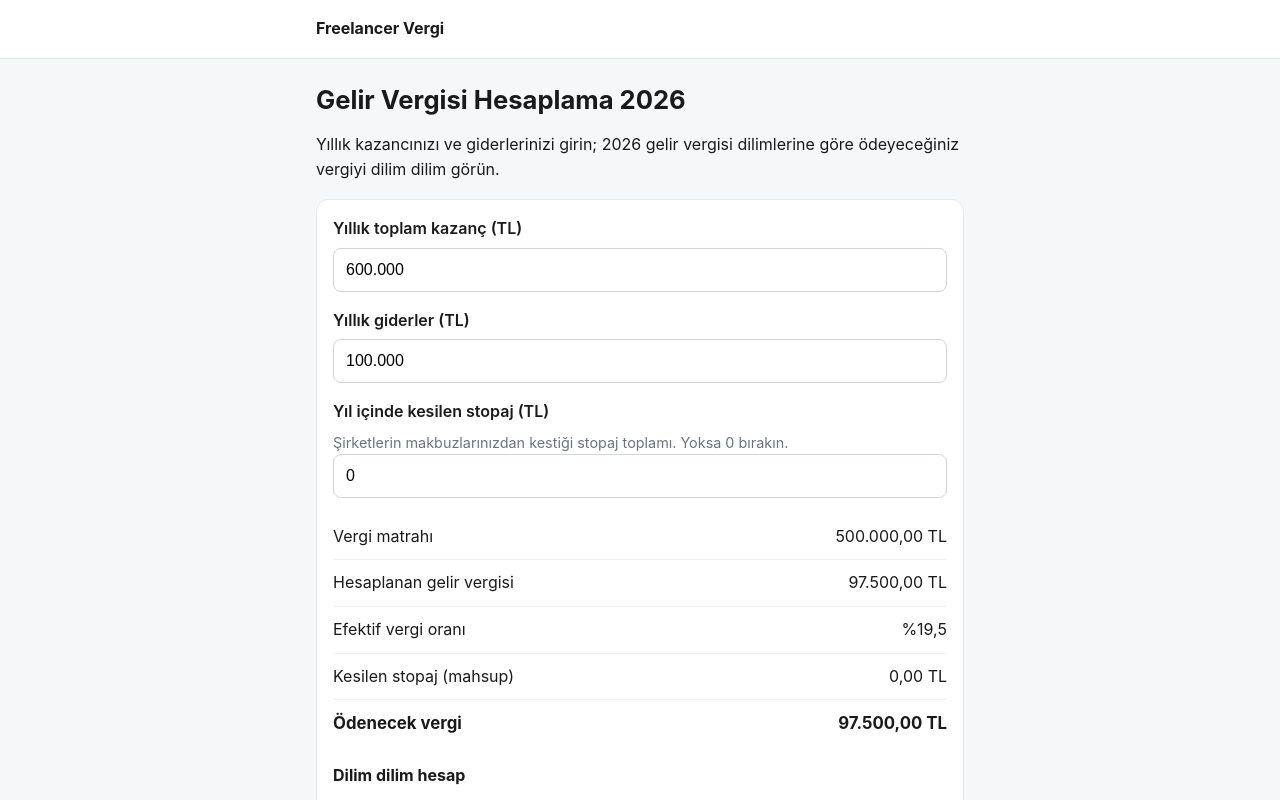
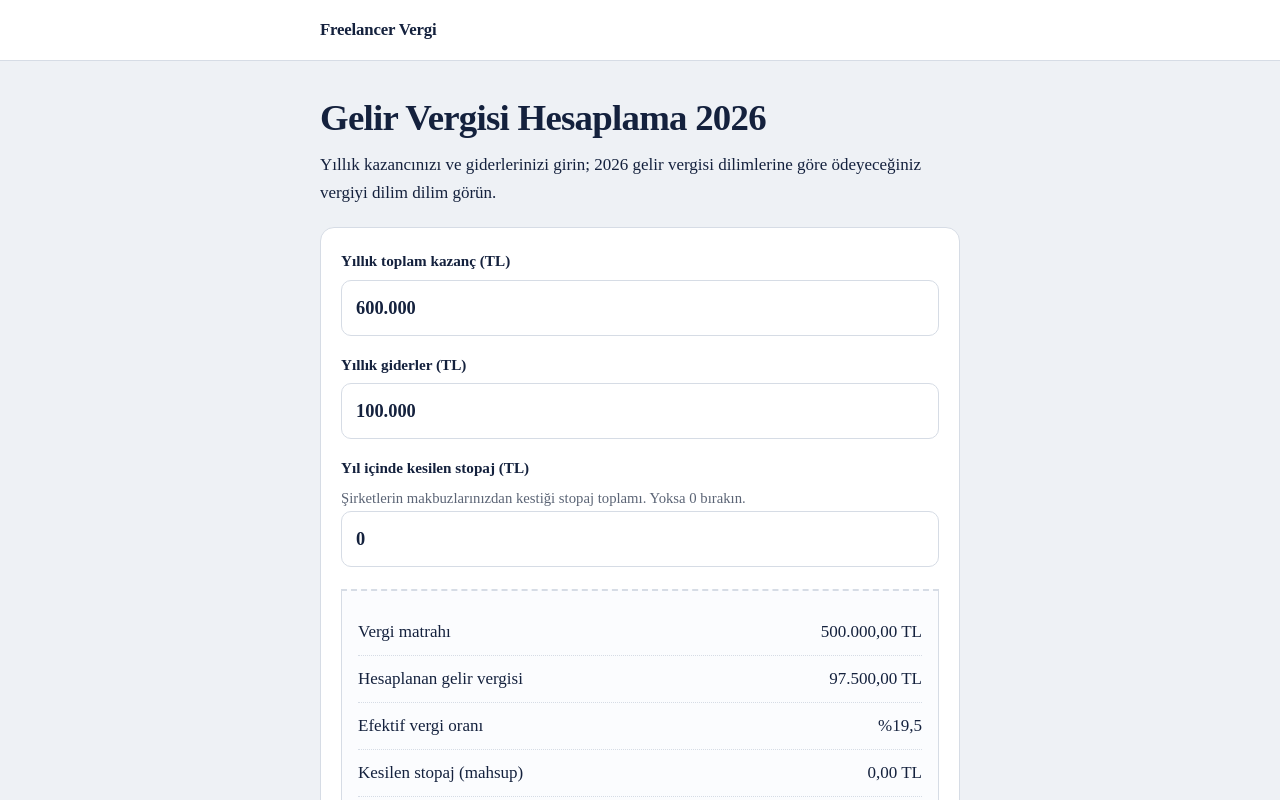
Before and after one commit to yavuzscvk-source/freelancer-vergi, a Next.js app: page /gelir-vergisi-hesaplama in a window 1280 px wide. Shown: the top 800 px of the page. Built offline with nearby package versions, Linux system fonts and the light colour scheme.

Commit message:
Update globals.css

```diff
--- a/app/globals.css
+++ b/app/globals.css
@@ -1,30 +1,88 @@
+:root {
+  --ink: #14213d;
+  --paper: #ffffff;
+  --page: #eef1f5;
+  --line: #d6dce5;
+  --muted: #5b6475;
+  --link: #1f4fa3;
+}
+
 * { box-sizing: border-box; }
+
 body {
   margin: 0;
-  font-family: -apple-system, BlinkMacSystemFont, "Segoe UI", Roboto, sans-serif;
-  background: #f6f7f9;
-  color: #1a1a1a;
-  line-height: 1.6;
+  font-family: var(--font-sans), -apple-system, BlinkMacSystemFont, "Segoe UI", Roboto, sans-serif;
+  background: var(--page);
+  color: var(--ink);
+  font-size: 17px;
+  line-height: 1.65;
 }
-a { color: #0b5cad; }
-.header { background: #fff; border-bottom: 1px solid #e5e7eb; }
-.header-inner, .container, .footer-inner { max-width: 680px; margin: 0 auto; padding: 16px; }
-.logo { font-weight: 700; text-decoration: none; color: #1a1a1a; }
-h1 { font-size: 1.6rem; line-height: 1.3; margin: 8px 0 12px; }
-h2 { font-size: 1.25rem; margin-top: 32px; }
-.card { background: #fff; border: 1px solid #e5e7eb; border-radius: 12px; padding: 16px; margin: 16px 0; }
+
+a { color: var(--link); text-underline-offset: 3px; }
+a:focus-visible, button:focus-visible { outline: 3px solid var(--link); outline-offset: 2px; }
+
+.header { background: var(--paper); border-bottom: 1px solid var(--line); }
+.header-inner, .container, .footer-inner { max-width: 680px; margin: 0 auto; padding: 16px 20px; }
+
+.logo { display: inline-flex; align-items: center; gap: 10px; font-weight: 800; font-size: 1.05rem; color: var(--ink); text-decoration: none; letter-spacing: -0.01em; }
+.logo-mark { width: 30px; height: 30px; border-radius: 8px; background: var(--ink); color: #fff; display: grid; place-items: center; font-weight: 800; }
+
+h1 { font-size: clamp(1.7rem, 6vw, 2.3rem); line-height: 1.15; letter-spacing: -0.02em; font-weight: 800; margin: 20px 0 12px; }
+h2 { font-size: 1.25rem; line-height: 1.3; letter-spacing: -0.01em; font-weight: 700; margin: 36px 0 8px; }
+p { margin: 0 0 14px; }
+.lead { font-size: 1.1rem; color: var(--muted); max-width: 34em; }
+.muted { color: var(--muted); font-size: 0.92rem; }
+
+.card { background: var(--paper); border: 1px solid var(--line); border-radius: 14px; padding: 20px; margin: 20px 0; }
 .tool-link { display: block; text-decoration: none; color: inherit; }
-.tool-link strong { color: #0b5cad; }
-.muted { color: #6b7280; font-size: 0.9rem; }
-label { display: block; font-weight: 600; margin-bottom: 6px; }
-input[type="text"] { width: 100%; font-size: 16px; padding: 12px; border: 1px solid #d1d5db; border-radius: 8px; }
-.toggle { display: flex; gap: 8px; margin-bottom: 16px; }
-.toggle button { flex: 1; padding: 10px; font-size: 15px; border: 1px solid #d1d5db; background: #fff; border-radius: 8px; color: #1a1a1a; }
-.toggle button.active { background: #0b5cad; color: #fff; border-color: #0b5cad; }
-.check { display: flex; align-items: center; gap: 8px; font-weight: 400; margin-top: 12px; }
-.check input { width: 20px; height: 20px; }
-.results { margin-top: 16px; }
-.row { display: flex; justify-content: space-between; padding: 10px 0; border-bottom: 1px solid #f0f0f0; }
-.row.total { font-weight: 700; font-size: 1.05rem; border-bottom: none; }
-.footer { border-top: 1px solid #e5e7eb; margin-top: 40px; }
-.footer-inner { font-size: 0.85rem; color: #6b7280; }
+.tool-link strong { color: var(--link); }
+
+label { display: block; font-weight: 700; font-size: 0.95rem; margin-bottom: 6px; }
+input[type="text"] {
+  width: 100%;
+  font: inherit;
+  font-size: 1.15rem;
+  font-weight: 600;
+  font-variant-numeric: tabular-nums;
+  padding: 12px 14px;
+  border: 1.5px solid var(--line);
+  border-radius: 10px;
+  background: #fff;
+  color: var(--ink);
+}
+input[type="text"]:focus { border-color: var(--link); outline: none; box-shadow: 0 0 0 3px rgba(31, 79, 163, 0.15); }
+
+.toggle { display: flex; gap: 6px; padding: 4px; background: var(--page); border-radius: 12px; margin-bottom: 18px; }
+.toggle button { flex: 1; padding: 10px; font: inherit; font-size: 0.95rem; font-weight: 700; border: 0; background: transparent; border-radius: 9px; color: var(--muted); }
+.toggle button.active { background: var(--paper); color: var(--ink); box-shadow: 0 1px 2px rgba(20, 33, 61, 0.15); }
+
+.check { display: flex; align-items: center; gap: 10px; font-weight: 500; margin-top: 14px; }
+.check input { width: 20px; height: 20px; accent-color: var(--ink); }
+
+.results {
+  margin-top: 22px;
+  padding: 18px 16px 14px;
+  background: #fbfcfe;
+  border: 1px solid var(--line);
+  border-top: 2px dashed var(--line);
+  border-radius: 0 0 10px 10px;
+  font-variant-numeric: tabular-nums;
+}
+.results > strong { display: block; margin-bottom: 4px; }
+
+.row { display: flex; justify-content: space-between; gap: 12px; padding: 9px 0; border-bottom: 1px dotted var(--line); }
+.row span:last-child { text-align: right; white-space: nowrap; font-variant-numeric: tabular-nums; }
+.row.total { font-weight: 800; font-size: 1.1rem; padding-top: 12px; border-bottom: 3px double var(--ink); }
+
+.btn { display: inline-block; margin-top: 16px; padding: 12px 18px; background: var(--ink); color: #fff; border-radius: 10px; font-weight: 700; text-decoration: none; }
+
+.tools { list-style: none; padding: 0; margin: 16px 0; background: var(--paper); border: 1px solid var(--line); border-radius: 14px; overflow: hidden; }
+.tools li + li { border-top: 1px solid var(--line); }
+.tools a { display: block; padding: 16px 20px; text-decoration: none; color: var(--ink); }
+.tools a strong { display: block; font-size: 1.05rem; }
+.tools a span { display: block; color: var(--muted); font-size: 0.92rem; }
+.tools a:active { background: var(--page); }
+
+.footer { margin-top: 48px; background: var(--paper); border-top: 1px solid var(--line); }
+.footer-inner { font-size: 0.85rem; color: var(--muted); }
+.footer nav a { color: var(--ink); font-weight: 600; text-decoration: none; }
```
